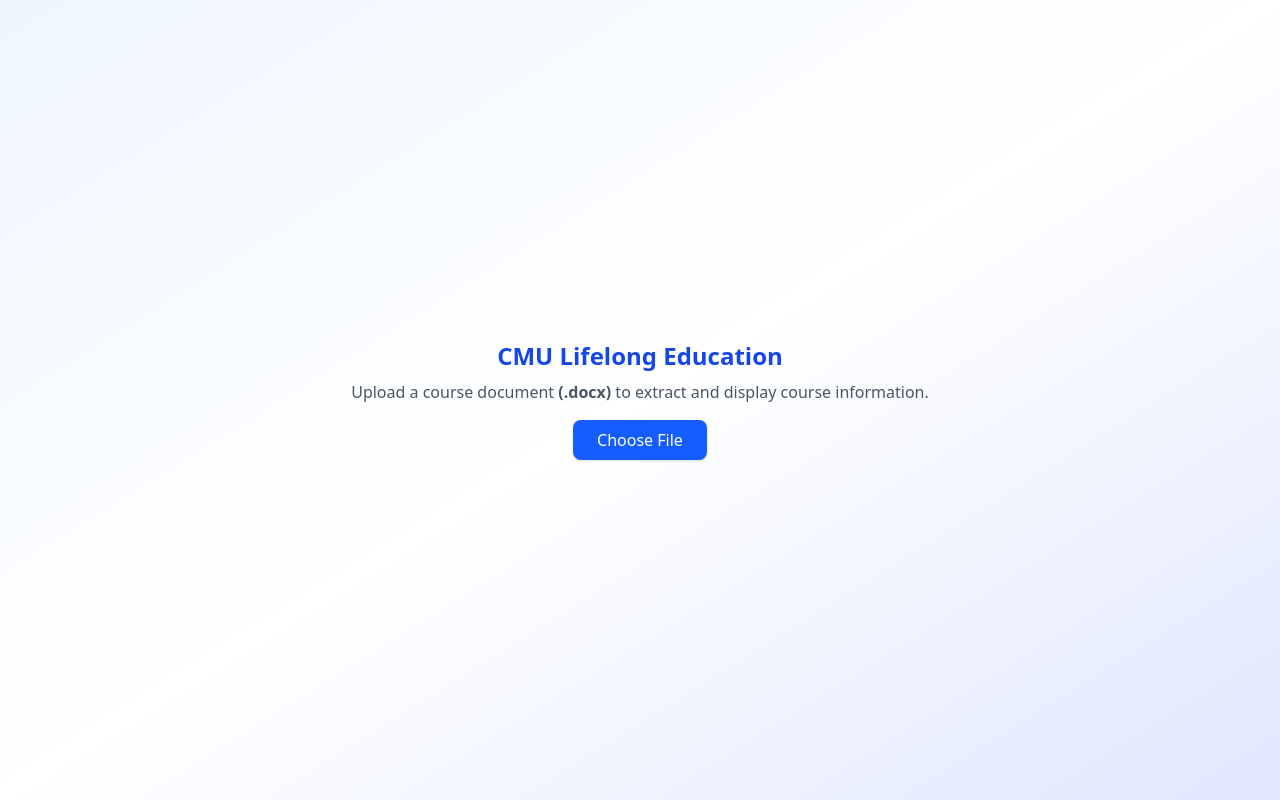
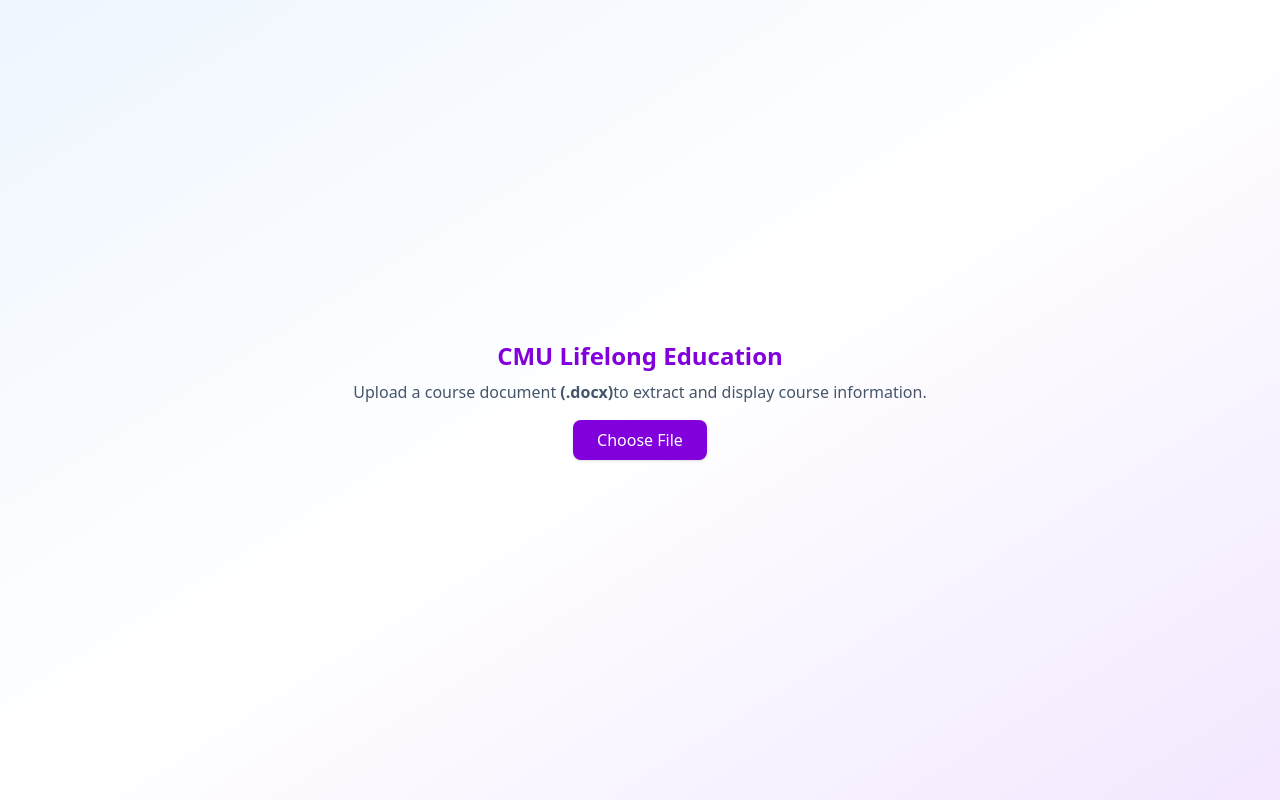
Before and after one commit to Ismailax/LE-Docx-Converter, a Next.js app in the folder front/: page / in a window 1280 px wide. Built offline with nearby package versions, Linux system fonts and the light colour scheme; no server answers.

Commit message:
Update UI colors

```diff
--- a/front/app/page.tsx
+++ b/front/app/page.tsx
@@ -42,22 +42,22 @@
   };
 
   return (
-    <div className="py-10 flex justify-center items-center min-h-screen bg-gradient-to-br from-blue-50 via-white to-indigo-100">
+    <div className="py-10 flex justify-center items-center min-h-screen bg-gradient-to-br from-blue-50 via-white to-purple-100">
       <div className="p-8 w-full h-full space-y-6">
-        <h1 className="text-2xl font-bold text-center text-blue-700 mb-2">
+        <h1 className="text-2xl font-bold text-center text-purple-700 mb-2">
           CMU Lifelong Education
         </h1>
-        <p className="text-center text-gray-600 mb-4">
+        <p className="text-center text-slate-600 mb-4">
           Upload a course document{" "}
-          <span className="font-semibold">(.docx)</span> to extract and display
-          course information.
+          <span className="font-semibold">(.docx)</span>
+          to extract and display course information.
         </p>
 
         {!loading && !course && !error && (
           <div className="flex flex-col items-center gap-3">
             <label
               htmlFor="file-upload"
-              className="bg-blue-600 text-white px-6 py-2 rounded-lg shadow cursor-pointer hover:bg-blue-700 transition text-base"
+              className="text-white px-6 py-2 rounded-lg shadow cursor-pointer bg-purple-700 hover:bg-purple-800 transition text-base"
             >
               Choose File
             </label>
@@ -81,9 +81,9 @@
         {error && <Failed />}
         {course && <CourseInfo course={course} />}
 
-        {(loading || error || course) && (
+        {(error || course) && (
           <button
-            className="block w-full max-w-5xl mx-auto mt-4 px-4 py-2 rounded border bg-gray-200 hover:bg-gray-300 text-gray-700 transition font-medium"
+            className="block w-full max-w-5xl mx-auto mt-4 px-4 py-2 rounded-lg bg-purple-700 hover:bg-purple-800 text-white transition font-medium"
             onClick={handleReset}
           >
             Reset
--- a/front/components/CourseInfo.tsx
+++ b/front/components/CourseInfo.tsx
@@ -32,7 +32,7 @@
 
   return (
     <div className="w-full max-w-5xl mx-auto bg-white rounded-xl border border-gray-200 p-8 shadow space-y-8 mt-4">
-      <h2 className="text-2xl font-semibold text-blue-700">
+      <h2 className="text-2xl font-semibold text-purple-700">
         Course Information
       </h2>
       <LabeledInput label="ชื่อหลักสูตร (TH)" defaultValue={course.title_th} />
--- a/front/components/Loading.tsx
+++ b/front/components/Loading.tsx
@@ -1,8 +1,8 @@
 const Loading = () => {
   return (
-    <div className="flex flex-col justify-center items-center py-4">
+    <div className="flex flex-col justify-center items-center space-y-3">
       <div className="loader" />
-      <div className="ml-2 text-blue-600">Processing document...</div>
+      <div className="ml-2 text-purple-700 text-lg">Processing document...</div>
     </div>
   );
 };
--- a/front/styles/globals.css
+++ b/front/styles/globals.css
@@ -1,27 +1,10 @@
 @import "tailwindcss";
 
-/* @layer base {
-  table {
-    border-collapse: collapse;
-  }
-  th,
-  td {
-    border: 1px solid #000;
-    padding: 0.25rem;
-  }
-  ul,
-  ol {
-    list-style: revert;
-    margin: revert;
-    padding: revert;
-  }
-} */
-
 .loader {
-  width: 2rem;
-  height: 2rem;
-  border: 4px solid #cbd5e1;
-  border-top: 4px solid #2563eb;
+  width: 3rem;
+  height: 3rem;
+  border: 6px solid #cbd5e1;
+  border-top: 6px solid #7e22ce;
   border-radius: 50%;
   animation: spin 1s linear infinite;
   display: inline-block;
```
